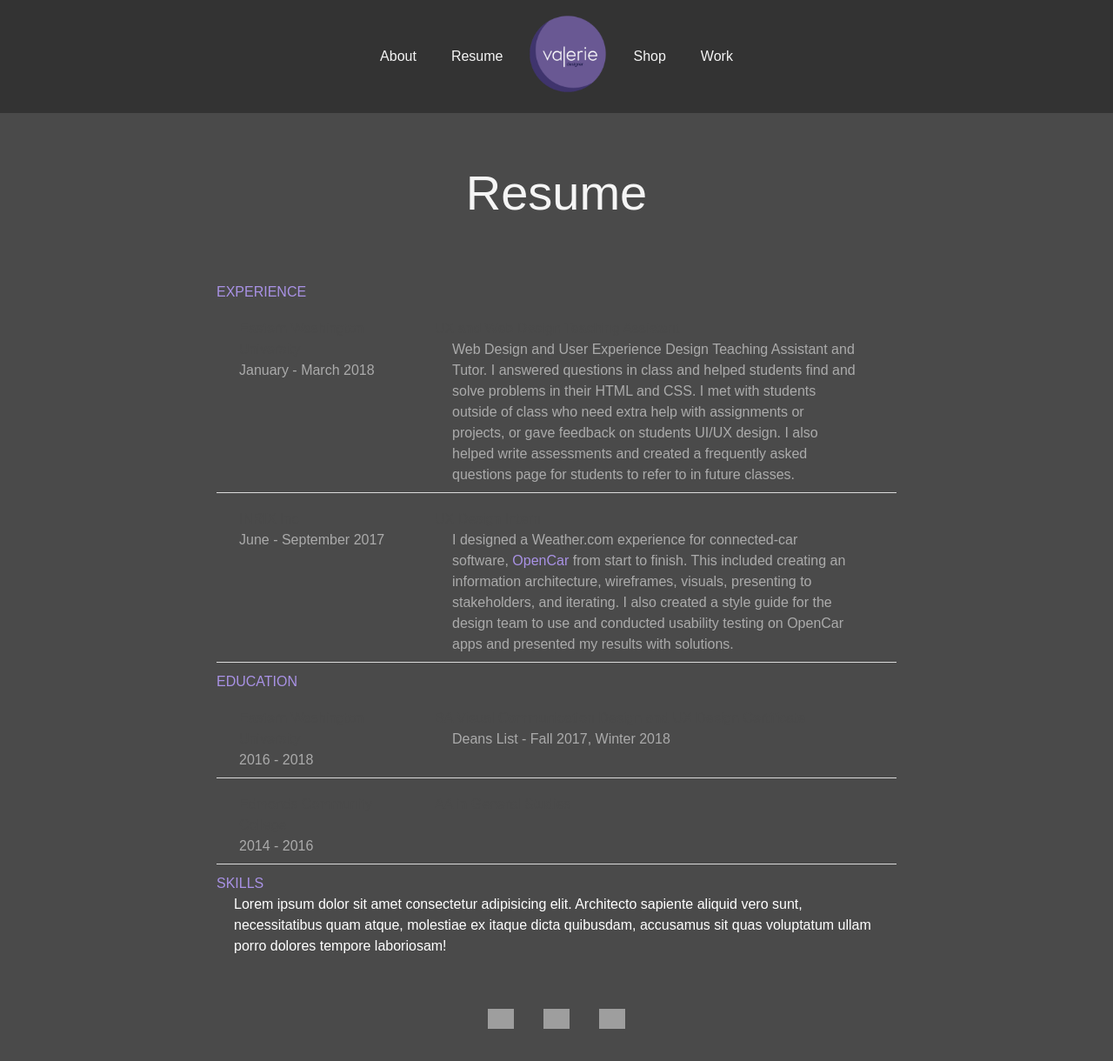
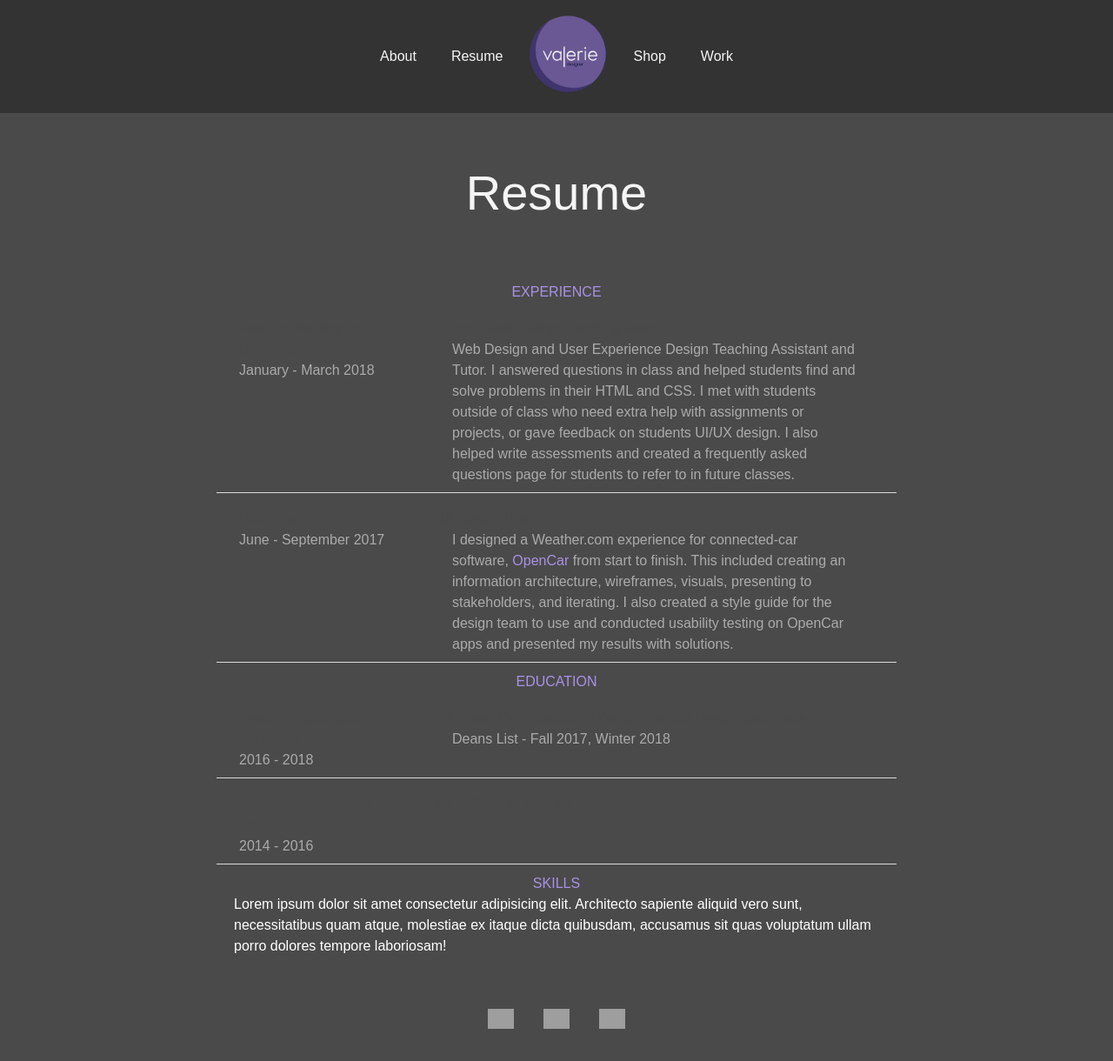
Before and after one commit to vlandguth/valdoes.work, a Jekyll site: the page built from resume.markdown, in a window 1280 px wide. Shown: the whole page at 87% size. Built offline with Jekyll 4.4.1, drawn with Linux system fonts in a browser that asks for light colours; grey boxes are pictures that could not be loaded.

Commit message:
center align

```diff
--- a/assets/css/styles.css
+++ b/assets/css/styles.css
@@ -125,9 +125,13 @@ body {
 
   /* Main */
 main.post{
+  display:flex;
+  justify-content: center;
+  align-items: center;
   max-width:1000px;
 }
-main.post h2{
+
+h2{
   text-align:center;
 }
 a{
```
